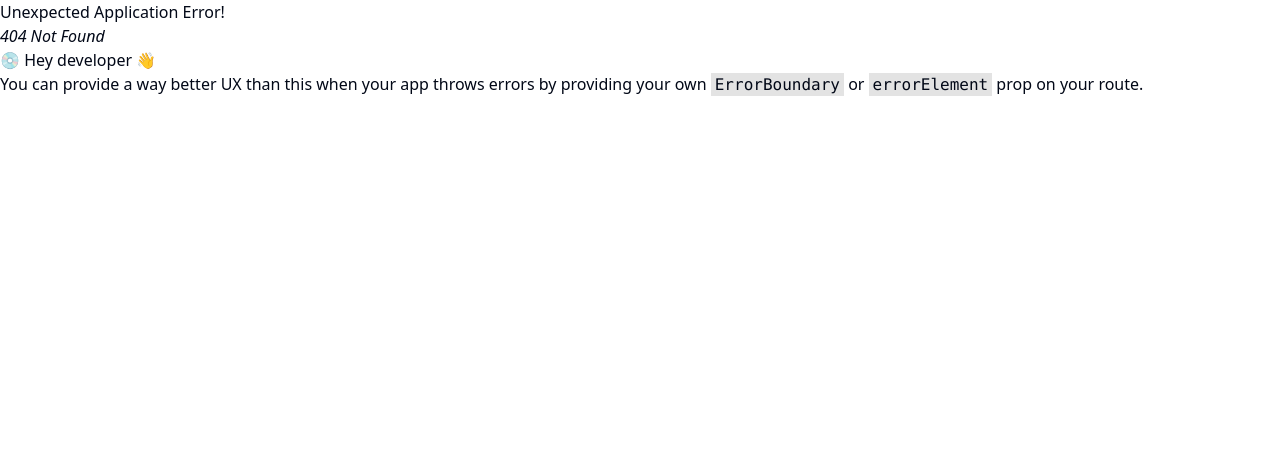
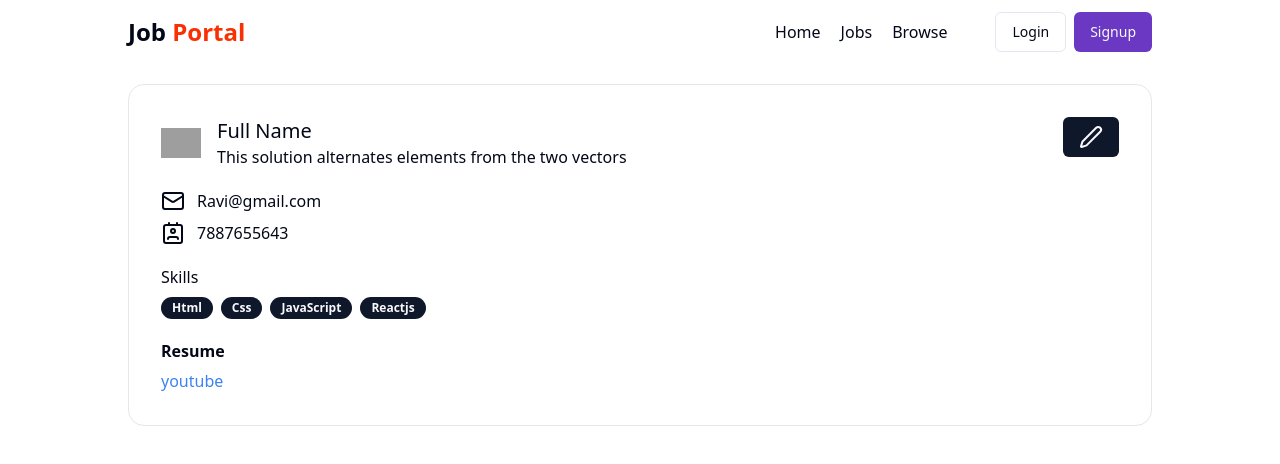
Before and after one commit to Shourya-Dubey/JobNest, a React (Vite) app in the folder frontend/: page /profile in a window 1280 px wide. Before the commit this address had no page. Shown: the top 464 px of the page. Built offline with nearby package versions, Linux system fonts and the light colour scheme; grey boxes are pictures that could not be loaded.

Commit message:
Fix the screen size

```diff
--- a/frontend/src/App.jsx
+++ b/frontend/src/App.jsx
@@ -4,6 +4,7 @@ import Signup from './components/auth/Signup'
 import Home from './components/Home'
 import Jobs from './components/Jobs'
 import Browse from './components/Browse'
+import Profile from './components/Profile'
 
 
 const appRouter = createBrowserRouter([
@@ -27,6 +28,10 @@ const appRouter = createBrowserRouter([
     path:'/browse',
     element:<Browse/>
   },
+  {
+    path:'/profile',
+    element:<Profile/>
+  },
 ])
 
 function App() {
--- a/frontend/src/components/Browse.jsx
+++ b/frontend/src/components/Browse.jsx
@@ -6,10 +6,10 @@ const randomJobs = [1,2,3];
 
 const Browse = () => {
   return (
-    <div className="max-w-7xl mx-auto my-10">
-      <Navbar />
-      <div>
-        <h1 className="font-bold text-xl mt-10">Search Results ({randomJobs.length})</h1>
+    <div>
+      <Navbar/>
+      <div className="max-w-screen-lg flex flex-col mx-auto mt-3">
+        <h1 className="font-semibold text-xl mt-10">Search Results ({randomJobs.length})</h1>
         <div className="grid grid-cols-3 gap-4">
           {randomJobs.map((item, index) => {
             return <Job />;
--- a/frontend/src/components/FilterCard.jsx
+++ b/frontend/src/components/FilterCard.jsx
@@ -19,27 +19,23 @@ const filterData = [
 
 const FilterCard = () => {
   return (
-    <div className="w-full bg-white p-3 rounded-md">
-      <h1 className="font-bold text-lg">Filter Jobs</h1>
-      <hr className="mt-3"/>
+    <div className="w-full bg-white p-5 rounded-md">
+      <h1 className="font-semibold text-lg">Filter Jobs</h1>
+      <hr className="mt-3" />
       <RadioGroup>
-        {
-            filterData.map((data, index)=>(
-                <div>
-                    <h1 className="font-bold text-lg">{data.filterType}</h1>
-                    {
-                        data.array.map((item, index)=>{
-                            return (
-                                <div className="flex items-center space-x-2 my-2">
-                                    <RadioGroupItem value={item}/>
-                                    <Label>{item}</Label>
-                                </div>
-                            )
-                        })
-                    }
+        {filterData.map((data, index) => (
+          <div>
+            <h1 className="font-semibold text-lg">{data.filterType}</h1>
+            {data.array.map((item, index) => {
+              return (
+                <div className="flex items-center space-x-2 my-2">
+                  <RadioGroupItem value={item} />
+                  <Label>{item}</Label>
                 </div>
-            ))
-        }
+              );
+            })}
+          </div>
+        ))}
       </RadioGroup>
     </div>
   );
--- a/frontend/src/components/Job.jsx
+++ b/frontend/src/components/Job.jsx
@@ -8,27 +8,33 @@ const Job = () => {
   return (
     <div className="p-5 roudned-md shadow-xl bg-white border-gray-100">
       <div className="flex items-center justify-between">
-        <p className='text-sm text-gray-500'>2 Days ago</p>
+        <p className="text-sm text-gray-500">2 Days ago</p>
         <Button variant="outline" className="rounded-full" size="icon">
           <Bookmark />
         </Button>
       </div>
 
       <div className="flex items-center gap-2 my-2">
-        <Button className="p-6" variant="outline" size="icons">
+        {/* previously in Button p-6 */}
+        <Button className="p-1" variant="outline" size="icons">
           <Avatar>
-            <AvatarImage src="" />
+            <AvatarImage
+              src="https://www.shutterstock.com/image-vector/circle-line-simple-design-logo-600nw-2174926871.jpg"
+              alt="profile"
+              width="40px"
+              height="40px"
+            />
           </Avatar>
         </Button>
 
         <div>
-          <h1 className='font-medium text-lg'>Company Name</h1>
-          <p className='text-sm text-gray-500'>India</p>
+          <h1 className="font-medium text-lg">Company Name</h1>
+          <p className="text-sm text-gray-500">India</p>
         </div>
       </div>
 
       <div>
-        <h1 className="font-bold text-lg my-2">Title</h1>
+        <h1 className="font-semibold text-lg my-2">Title</h1>
         <p className="text-sm text-gray-600">
           This solution alternates elements from the two vectors and maintains
           opposite signs for each consecutive element.
--- a/frontend/src/components/Jobs.jsx
+++ b/frontend/src/components/Jobs.jsx
@@ -9,7 +9,7 @@ const Jobs = () => {
   return (
     <div>
       <Navbar />
-      <div className="max-w-7xl mx-auto mt-5">
+      <div className="max-w-screen-xl mx-auto mt-5 p-1">
         <div className="flex gap-5">
           <div className="w-[20%]">
             <FilterCard />
@@ -17,7 +17,7 @@ const Jobs = () => {
           {jobsArray.length <= 0 ? (
             <span>Job not found</span>
           ) : (
-            <div className="flex-1 h-[88vh] overflow-y-auto pb-5">
+            <div className="flex-1 h-[85vh] overflow-y-auto pb-5">
               <div className="grid grid-cols-3 gap-4">
                 {jobsArray.map((item, index) => (
                   <div>
--- a/frontend/src/components/LatestJobs.jsx
+++ b/frontend/src/components/LatestJobs.jsx
@@ -4,13 +4,13 @@ import LatestJobCards from './LatestJobCards';
 const randomJobs = [1,2,3,4,5,6,7,8];
 const LatestJobs = () => {
   return (
-    <div className="max-w-7xl mx-auto my-20">
+    <div className=" max-w-screen-lg mx-auto my-20">
       <h1 className="text-4xl font-bold">
         <span className="text-[#6A38C2]">Latest & Top</span>Job Openings
       </h1>
 
       <div className="grid grid-cols-3 gap-4 my-5">
-        {randomJobs.slice(0,6).map((item, index) => (
+        {randomJobs.slice(0, 6).map((item, index) => (
           <LatestJobCards />
         ))}
       </div>
--- /dev/null
+++ b/frontend/src/components/Profile.jsx
@@ -0,0 +1,83 @@
+import React from "react";
+import Navbar from "./shared/Navbar";
+import { Avatar, AvatarImage } from "@radix-ui/react-avatar";
+import { Button } from "./ui/button";
+import { Contact, Mail, Pen } from "lucide-react";
+import { Badge } from "./ui/badge";
+import { Label } from "./ui/label";
+
+const skills = ["Html", "Css", "JavaScript", "Reactjs"];
+
+const Profile = () => {
+  const isResume = true;
+
+  return (
+    <div>
+      <Navbar />
+      <div className="max-w-screen-lg mx-auto bg-white border border-gray-200 rounded-2xl my-5 p-8">
+        <div className="flex justify-between">
+          <div className="flex items-center gap-4">
+            <Avatar>
+              <AvatarImage
+                src="https://www.shutterstock.com/image-vector/circle-line-simple-design-logo-600nw-2174926871.jpg"
+                alt="profile"
+                width="40px"
+                height="40px"
+              />
+            </Avatar>
+
+            <div>
+              <h1 className="font-medium text-xl">Full Name</h1>
+              <p>This solution alternates elements from the two vectors</p>
+            </div>
+          </div>
+          <Button className="text-right" varient="outline">
+            <Pen />
+          </Button>
+        </div>
+
+        <div className="my-5 items-center">
+          <div className="flex items-center gap-3 my-2">
+            <Mail />
+            <span>Ravi@gmail.com</span>
+          </div>
+
+          <div className="flex items-center gap-3 my-2">
+            <Contact />
+            <span>7887655643</span>
+          </div>
+        </div>
+
+        <div className="my-5">
+          <h1>Skills</h1>
+          <div className="flex items-center gap-2 mt-2">
+            {skills.length != 0 ? (
+              skills.map((item, index) => <Badge key={index}>{item}</Badge>)
+            ) : (
+              <span>NA</span>
+            )}
+          </div>
+        </div>
+
+        <div className="grid w-full max-w-sm items-center gap-1.5">
+          <Label className="text-md font-semibold">Resume</Label>
+          {isResume ? (
+            <a
+              target="blank"
+              href="https://youtube.com"
+              className="text-blue-500 w-full hover:underline cursor-pointer"
+            >
+              youtube
+            </a>
+          ) : (
+            <span>NA</span>
+          )}
+        </div>
+
+        <div className="max-w-4xl mx-auto bg-white rounded-2xl"></div>
+      </div>
+    </div>
+  );
+};
+
+export default Profile;
--- a/frontend/src/components/shared/Navbar.jsx
+++ b/frontend/src/components/shared/Navbar.jsx
@@ -4,14 +4,15 @@ import { Link } from 'react-router-dom';
 import { Avatar, AvatarImage } from '@radix-ui/react-avatar';
 import { Button } from '../ui/button';
 import { LogOut, User2 } from 'lucide-react';
+import { useSelector } from 'react-redux';
 
 const Navbar = () => {
 
-  const user = false;
+  const {user} = useSelector(store=>store.auth);
 
   return (
     <div className="bg-white">
-      <div className="flex items-center justify-between mx-auto max-w-7xl h-16">
+      <div className="flex items-center justify-between mx-auto max-w-screen-lg h-16">
         <div>
           <h1 className="text-2xl font-bold">
             Job <span className="text-[#f83002]">Portal</span>{" "}
@@ -20,9 +21,15 @@ const Navbar = () => {
 
         <div className="flex items-center gap-12">
           <ul className="flex font-medium items-center gap-5">
-            <li><Link to="/">Home</Link></li>
-            <li><Link to="/jobs">Jobs</Link></li>
-            <li><Link to="/browse">Browse</Link></li>
+            <li>
+              <Link to="/">Home</Link>
+            </li>
+            <li>
+              <Link to="/jobs">Jobs</Link>
+            </li>
+            <li>
+              <Link to="/browse">Browse</Link>
+            </li>
           </ul>
 
           {!user ? (
@@ -48,9 +55,9 @@ const Navbar = () => {
                   />
                 </Avatar>
               </PopoverTrigger>
-              <PopoverContent className="w-80">
+              <PopoverContent className="w-100">
                 <div>
-                  <div className="flex gap-2 space-y-2">
+                  <div className="flex gap-2 space-y-2 items-center">
                     <Avatar className="cursor-pointer">
                       <AvatarImage
                         src="https://github.com/shadcn.png"
@@ -67,12 +74,14 @@ const Navbar = () => {
                   </div>
 
                   <div className="flex flex-col my-2 text-gray-600">
-                    <div className="flex w-fit items-center gap-2 cursor-pointer">
+                    <div className="flex w-fit items-center gap-1 cursor-pointer">
                       <User2 />
-                      <Button variant="link">View Profile</Button>
+                      <Button variant="link">
+                        <Link to="/profile">View Profile</Link>
+                      </Button>
                     </div>
 
-                    <div className="flex w-fit items-center gap-2 cursor-pointer">
+                    <div className="flex w-fit items-center gap-1 cursor-pointer">
                       <LogOut />
                       <Button variant="link">Logout</Button>
                     </div>
```
